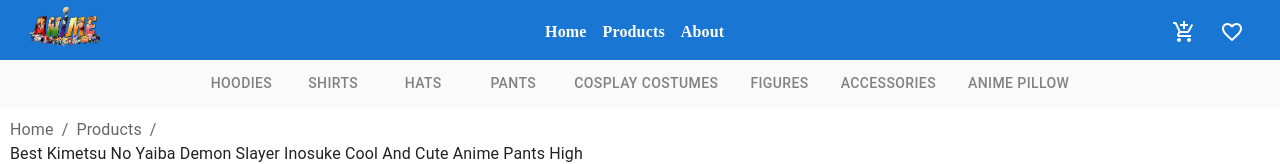
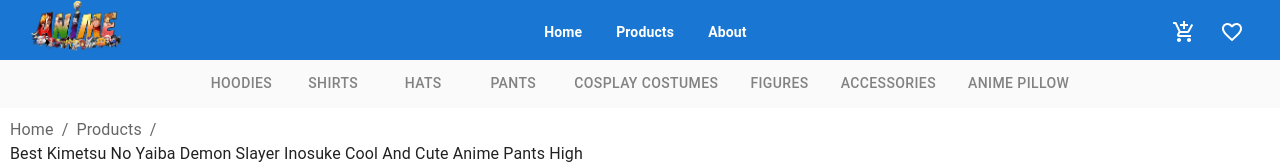
Before and after one commit to KhalAnlel/nike-shopping-app, a React (Create React App) app: page /collection/productDetails/10 in a window 1280 px wide. Shown: the top 164 px of the page. Built offline with nearby package versions, Linux system fonts and the light colour scheme; the HTML template or start-up script is replaced by a standard one.

Commit message:
navbar links buttons change

```diff
--- a/src/components/collection/products/buyBtn.jsx
+++ b/src/components/collection/products/buyBtn.jsx
@@ -2,7 +2,7 @@
 import "../../../styles/buyBtn.css";
 import CartContext from "../../../cartContext";
 import { useContext } from "react";
-import { Box, Chip, IconButton, Snackbar, Typography } from "@mui/material";
+import { Box, Chip, IconButton, Snackbar } from "@mui/material";
 import CloseIcon from "@mui/icons-material/Close";
 const BuyBtn = ({
   finalPrice,
--- a/src/components/navbar/topNavbar.jsx
+++ b/src/components/navbar/topNavbar.jsx
@@ -43,9 +43,19 @@
     <Box sx={{ flexGrow: 1 }}>
       <AppBar position="static" sx={{ height: "60px" }}>
         <Toolbar>
-          <Link to="/" className="logo">
-            <img src={logo} width="100%" />
-          </Link>
+          <Box
+            width={"130px"}
+            sx={{
+              ":hover": {
+                transform: "scale(1.1)",
+                transition: "0.3s linear",
+              },
+            }}
+          >
+            <Link to="/" className="logo">
+              <img src={logo} width="100%" />
+            </Link>
+          </Box>
           <Stack
             flexDirection={"row"}
             gap={2}
@@ -56,12 +66,18 @@
             <Link to="/">
               <Typography
                 color={"white"}
+                fontSize={14}
                 fontWeight={700}
-                fontFamily={"cursive"}
+                width="40px"
+                height="40px"
+                p={1}
+                textAlign={"center"}
+                display={"flex"}
+                alignItems={"center"}
                 sx={{
                   ":hover": {
-                    transform: "scale(1.1)",
-                    transition: "0.5s linear",
+                    borderRadius: "10%",
+                    bgcolor: "rgb(255,255,255,0.05)",
                   },
                 }}
               >
@@ -71,12 +87,18 @@
             <Link to="/collection/all">
               <Typography
                 color={"white"}
+                fontSize={14}
                 fontWeight={700}
-                fontFamily={"cursive"}
+                width="60px"
+                height="40px"
+                p={1}
+                textAlign={"center"}
+                display={"flex"}
+                alignItems={"center"}
                 sx={{
                   ":hover": {
-                    transform: "scale(1.1)",
-                    transition: "0.5s linear",
+                    borderRadius: "10%",
+                    bgcolor: "rgb(255,255,255,0.05)",
                   },
                 }}
               >
@@ -86,12 +108,18 @@
             <Link to="/about">
               <Typography
                 color={"white"}
+                fontSize={14}
                 fontWeight={700}
-                fontFamily={"cursive"}
+                width="40px"
+                height="40px"
+                p={1}
+                textAlign={"center"}
+                display={"flex"}
+                alignItems={"center"}
                 sx={{
                   ":hover": {
-                    transform: "scale(1.1)",
-                    transition: "0.5s linear",
+                    borderRadius: "10%",
+                    bgcolor: "rgb(255,255,255,0.05)",
                   },
                 }}
               >
```
